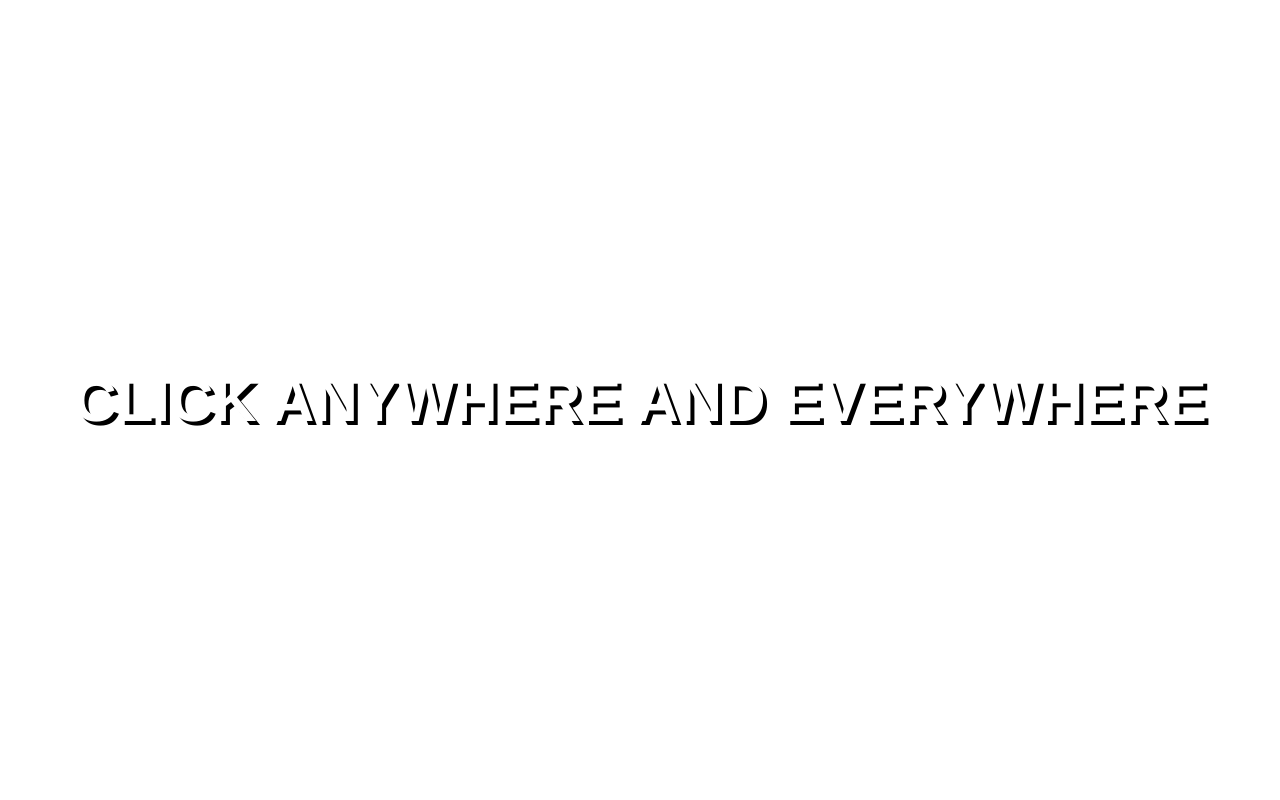
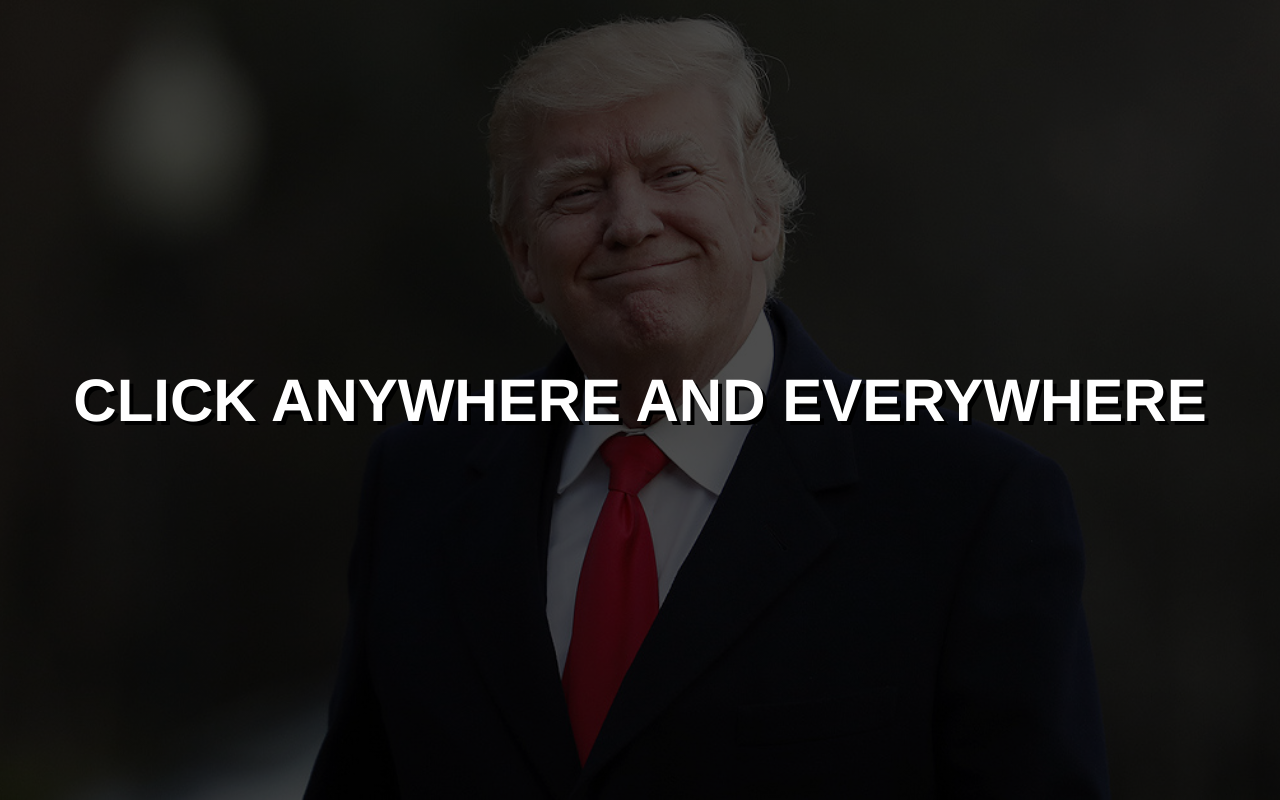
Before and after one commit to RostumAhady/trumpsoundboard, a plain HTML site: page index.html in a window 1280 px wide. Drawn offline with Linux system fonts and the light colour scheme; no server answers.

Commit message:
updated css background url for github pages

```diff
--- a/styles/main.css
+++ b/styles/main.css
@@ -14,7 +14,7 @@ body,html {
     opacity: 0;
     height: 100%;
     width: 100%;
-    background: url("images/trump.jpg");
+    background: linear-gradient(rgba(0, 0, 0, 0.7), rgba(0, 0, 0, 0.7)), url("https://rostumahady.github.io/trumpsoundboard/images/trump.jpg") no-repeat 0;
     -webkit-background-size: cover;
     -moz-background-size: cover;
     -o-background-size: cover;
```
